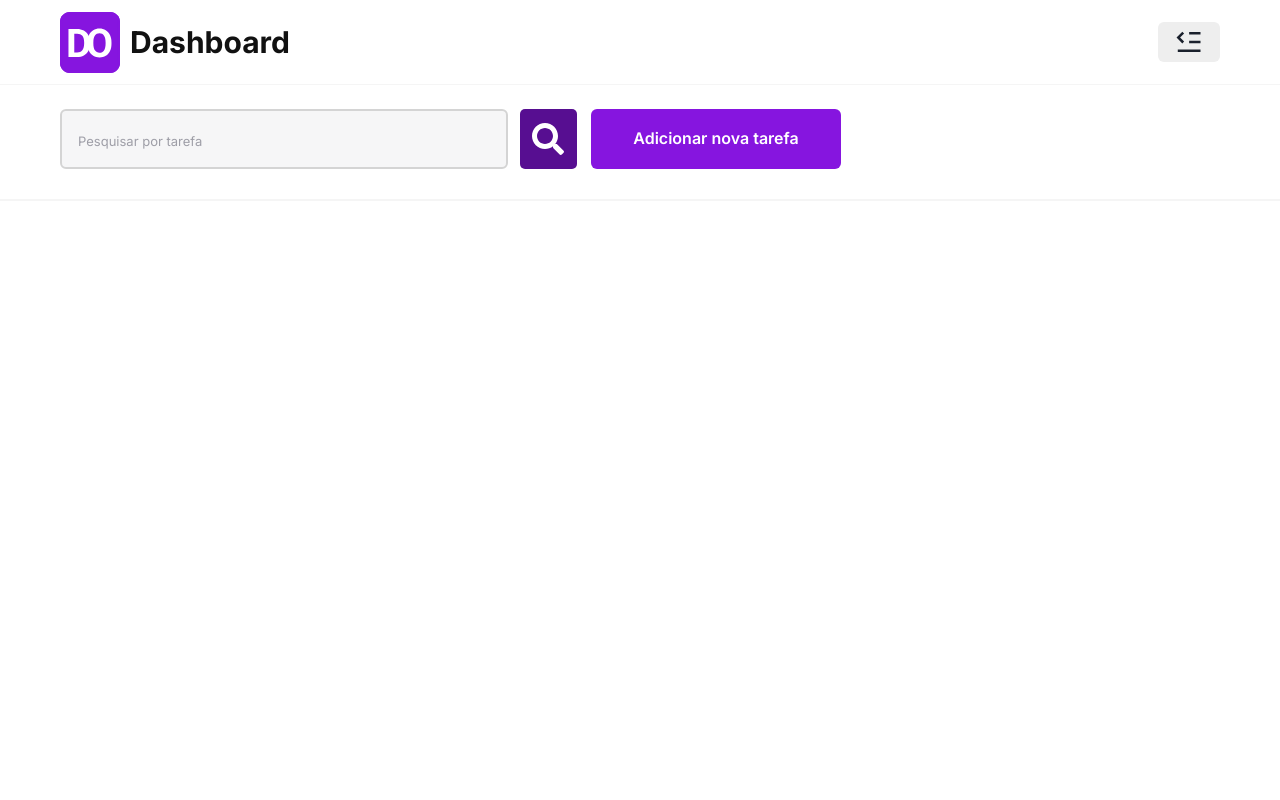
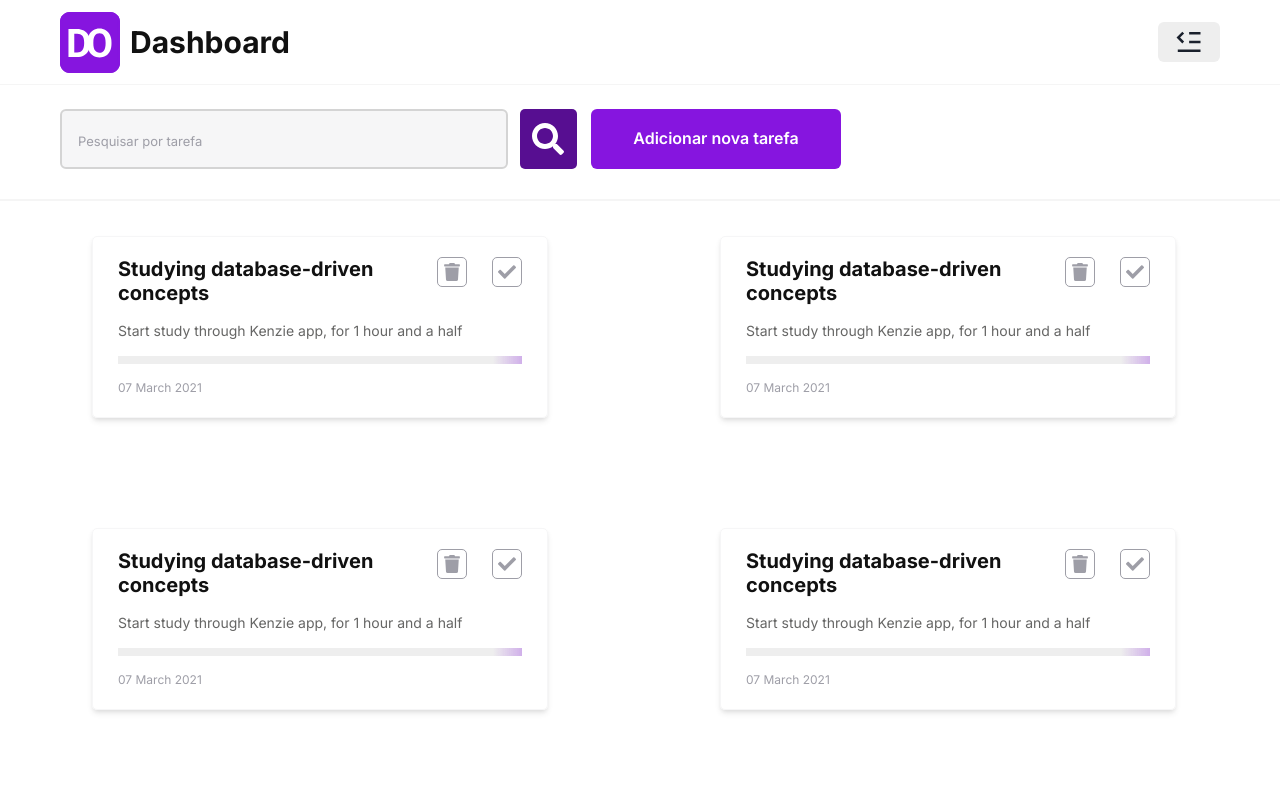
Before and after one commit to rich-dacan/Do-It, a React (Create React App) app: page /dashboard in a window 1280 px wide. Shown: the top 800 px of the page. Built offline with nearby package versions, Linux system fonts and the light colour scheme; sample sign-in values are in the browser's storage.

Commit message:
feat :sparkles: created main card component

```diff
--- /dev/null
+++ b/src/components/Cards/index.tsx
@@ -0,0 +1,58 @@
+import { Box, Center, Flex, Heading, Progress, Text } from "@chakra-ui/react";
+import React from "react";
+import { FaCheck, FaTrash } from "react-icons/fa";
+import { theme } from "../../styles/theme";
+
+export const MainCard: React.FC = () => {
+  return (
+    <Box
+      m={["0px", "35px 60px"]}
+      w={["90vw", "456px"]}
+      p={["10px", "20px 25px"]}
+      cursor={"pointer"}
+      transition={"border 0.2s, ease 0s, transform 0.2s"}
+      borderRadius={"5px"}
+      borderWidth={"1px"}
+      borderColor={"gray.50"}
+      boxShadow={"md"}
+      _hover={{ transform: "translateY(-7px)", borderColor: "gray.100" }}
+    >
+      <Flex>
+        <Heading as={"h2"} fontSize={"20px"}>
+          Studying database-driven concepts
+        </Heading>
+        <Flex>
+          <Center
+            as="button"
+            w={"30px"}
+            h={"30px"}
+            ml={"25px"}
+            border={"1px solid #9E9EA7"}
+            borderRadius={"5px"}
+            _hover={{ bg: "gray.100" }}
+          >
+            <FaTrash size={18} color={theme.colors.gray["300"]} />
+          </Center>
+          <Center
+            as="button"
+            w={"30px"}
+            h={"30px"}
+            ml={"25px"}
+            border={"1px solid #9E9EA7"}
+            borderRadius={"5px"}
+            _hover={{ bg: "gray.100" }}
+          >
+            <FaCheck size={18} color={theme.colors.gray["300"]} />
+          </Center>
+        </Flex>
+      </Flex>
+      <Text color={"gray.400"} fontSize={"14px"} mt={"15px"}>
+        Start study through Kenzie app, for 1 hour and a half
+      </Text>
+      <Progress size="sm" isIndeterminate mt={"15px"} colorScheme={"purple"} />
+      <Text color={"gray.300"} fontSize={"12px"} mt={"15px"}>
+        07 March 2021
+      </Text>
+    </Box>
+  );
+};
--- a/src/pages/Dashboard/index.tsx
+++ b/src/pages/Dashboard/index.tsx
@@ -1,14 +1,32 @@
-import { Box } from "@chakra-ui/react";
+import { Box, Grid } from "@chakra-ui/react";
 import React from "react";
 
 import { Header } from "../../components/Header";
 import { SearchBox } from "../../components/SeachBox";
+import { MainCard } from "../../components/Cards";
 
 export const Dashboard = () => {
   return (
     <Box>
       <Header />
       <SearchBox />
+      <Grid
+        w={"100%"}
+        // m={["0px", "35px 60px"]}
+        mt={["20px", "0"]}
+        templateColumns={"repeat(auto-fill, minmax(420px, 1fr))"}
+        gap={10}
+        paddingX={["2", "8"]}
+      >
+        {[1, 2, 3, 4, 5, 6, 7, 8, 9].map(_ => (
+          <MainCard />
+        ))}
+      </Grid>
+      {/* <Flex flexWrap={"wrap"}>
+        {[1, 2, 3, 4, 5, 6, 7, 8, 9].map(_ => (
+          <MainCard />
+        ))}
+      </Flex> */}
     </Box>
   );
 };
```
